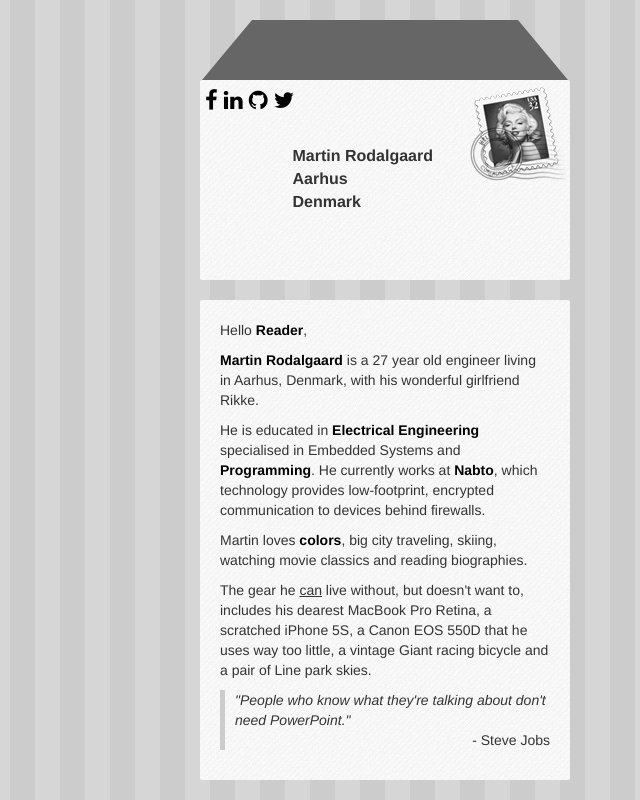
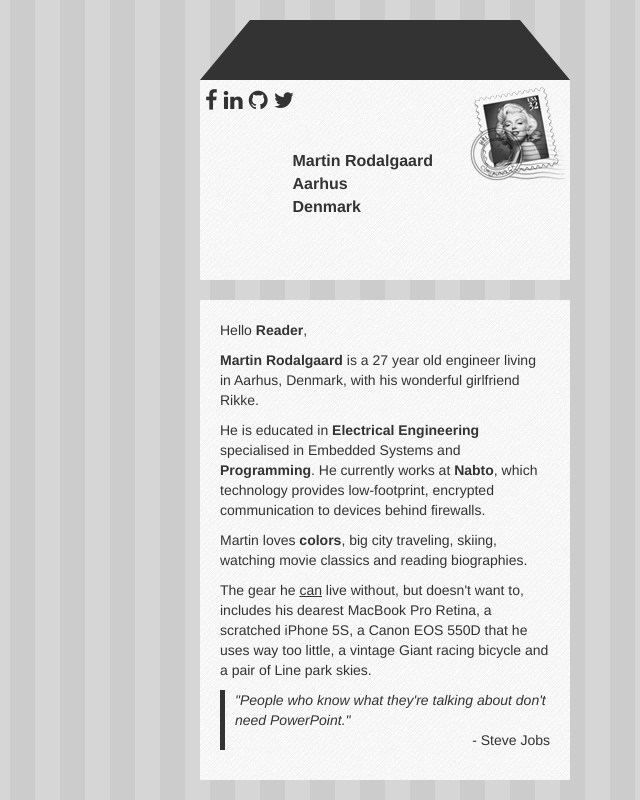
Before and after one commit to mrodalgaard/personal-page, a PHP site: page / in a window 1280 px wide. Shown: the whole page, without its empty margins (640-1280 px from the left). Run offline with PHP 8.4, Linux system fonts and the light colour scheme; some libraries are stand-ins or nearby versions.

Commit message:
Minor styling improvements.

```diff
--- a/app/css/style.css
+++ b/app/css/style.css
@@ -5,6 +5,7 @@ body {
   background-color: #ccc;
   background-image: linear-gradient(90deg, transparent 50%, rgba(255,255,255,0.2) 50%);
   background-size: 50px 50px;
+  color: #333;
 }
 
 @media screen and (min-width: 500px) {
@@ -17,7 +18,7 @@ body {
 /* Links */
 
 a {
-  color: #000;
+  color: #333;
   font-weight: bold;
   cursor: pointer;
 }
@@ -30,33 +31,32 @@ a:hover {
 
 .letter {
   padding: 20px;
-  border-radius: 2px;
-  background: #f8f8f8 url(../img/note.jpg);
+  border-radius: 1px;
+  background: url(../img/note.jpg);
   margin-bottom: 20px;
 }
 
 /* Envelope */
 
 .envelope-up {
-	border-bottom: 60px solid #666;
-	border-left: 50px solid transparent;
-	border-right: 50px solid transparent;
-	width: 99%;
-  margin: 20px auto 0;
+  width: 100%;
+  margin-top: 20px;
+  border-bottom: 60px solid #333;
+  border-left: 50px solid transparent;
+  border-right: 50px solid transparent;
 }
 
 .envelope {
+  position: relative;
+  height: 200px;
   padding: 5px;
-  height: 200px;
-  position: relative;
   font-weight: bold;
   font-size: 22px;
 }
 
-.envelope-content {
+.envelope p {
   width: 50%;
-  height: 70px;
-  overflow: auto;
+  height: 60px;
   margin: auto;
   position: absolute;
   top: 0; left: 0; bottom: 0; right: 0;
@@ -66,7 +66,7 @@ a:hover {
 /* Quote */
 
 .quote {
-  border-left: 5px solid #ccc;
+  border-left: 5px solid #333;
   padding-left: 10px;
 }
 
@@ -82,7 +82,6 @@ a:hover {
 /* Mail */
 
 a.mail {
-  background-color: transparent;
   background: url(../img/mail.png) no-repeat;
   background-position: 0 -96px;
   width: 96px;
--- a/app/index.html
+++ b/app/index.html
@@ -26,9 +26,9 @@
           <a href="http://github.com/mrodalgaard"><i class="fa fa-github"></i></a>
           <a href="http://twitter.com/mrodalgaard"><i class="fa fa-twitter"></i></a>
           <a href="mailto:mrodalgaard@gmail.com" class="mail"></a>
-          <div class="envelope-content">
+          <p>
             Martin Rodalgaard<br>Aarhus<br>Denmark
-          </div>
+          </p>
         </div>
 
         <div class="letter">
```
